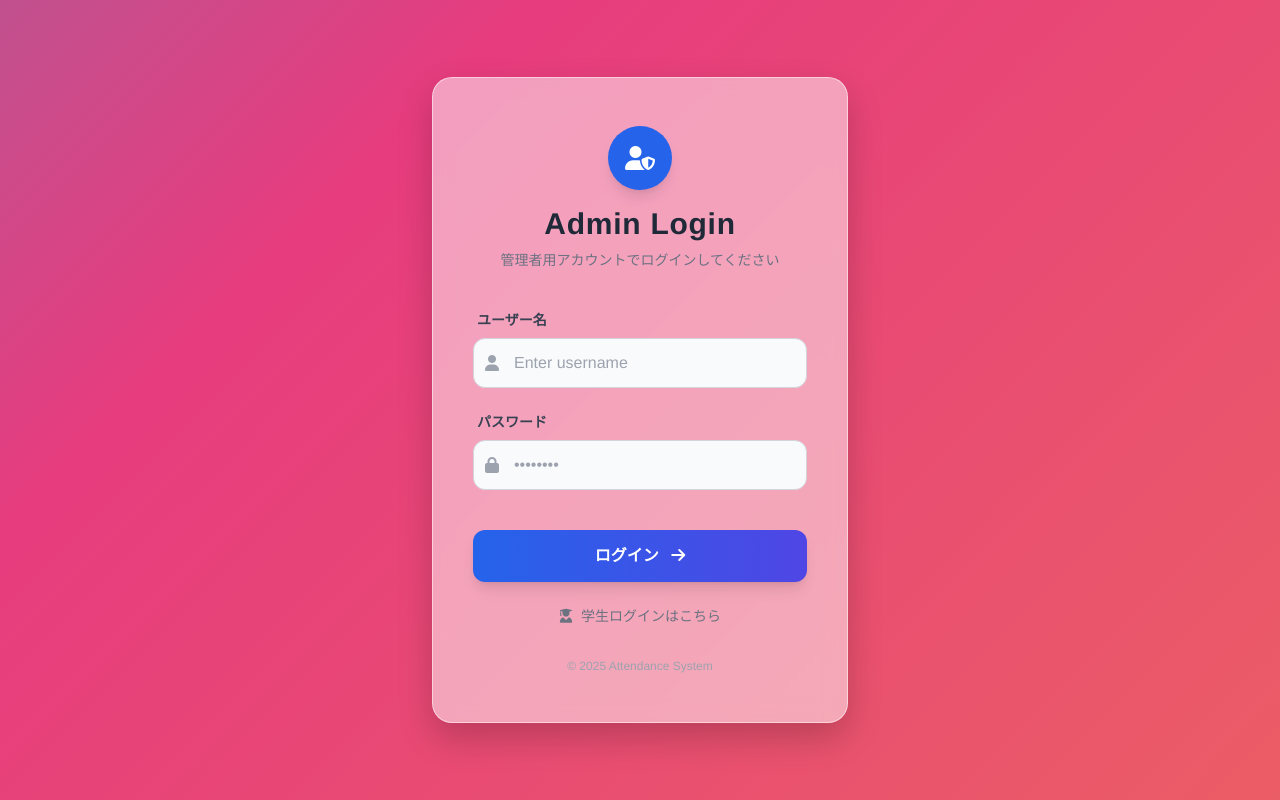
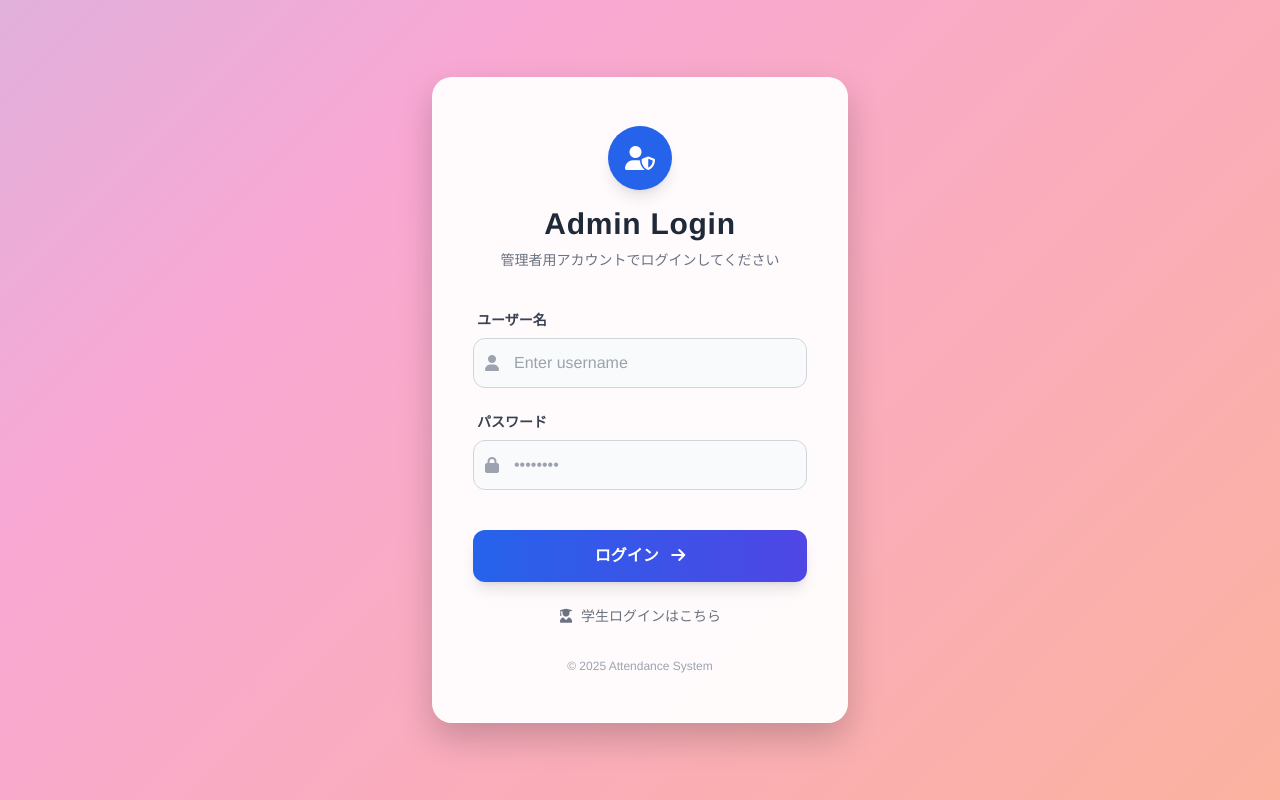
Before and after one commit to tea859/linebot-attendance, a Flask app: page /login in a window 1280 px wide. Run offline with Flask 3, Linux system fonts and the light colour scheme; some libraries are stand-ins or nearby versions.

Commit message:
Update login.html

```diff
--- a/templates/login.html
+++ b/templates/login.html
@@ -9,7 +9,7 @@
     <style>
         /* 動く背景グラデーション */
         body {
-            background: linear-gradient(-45deg, #ee7752, #e73c7e, #23a6d5, #23d5ab);
+            background: linear-gradient(-45deg, #fdba74, #f9a8d4, #7dd3fc, #6ee7b7);
             background-size: 400% 400%;
             animation: gradientBG 15s ease infinite;
             height: 100vh;
@@ -38,7 +38,7 @@
         }
 
         .login-card {
-            background: rgba(255, 255, 255, 0.5);
+            background: rgba(255, 255, 255, 0.95);
             backdrop-filter: blur(10px);
             border-radius: 20px;
             box-shadow: 0 15px 35px rgba(0,0,0,0.2);
```
